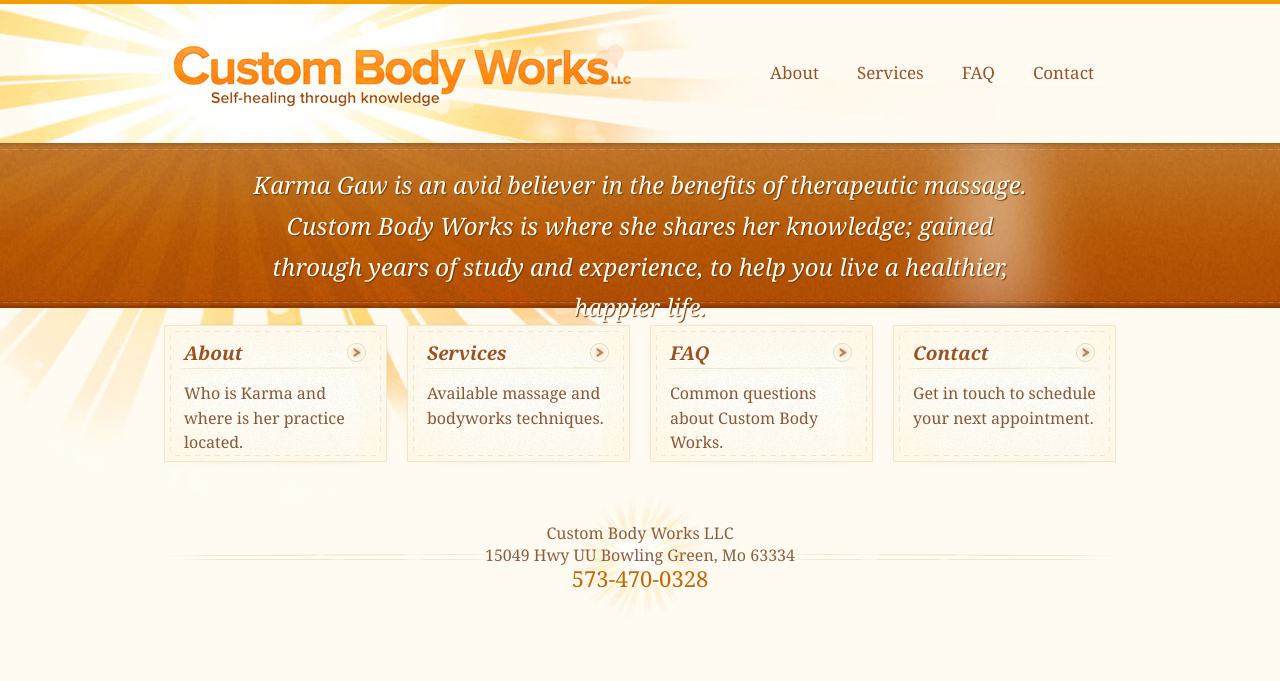
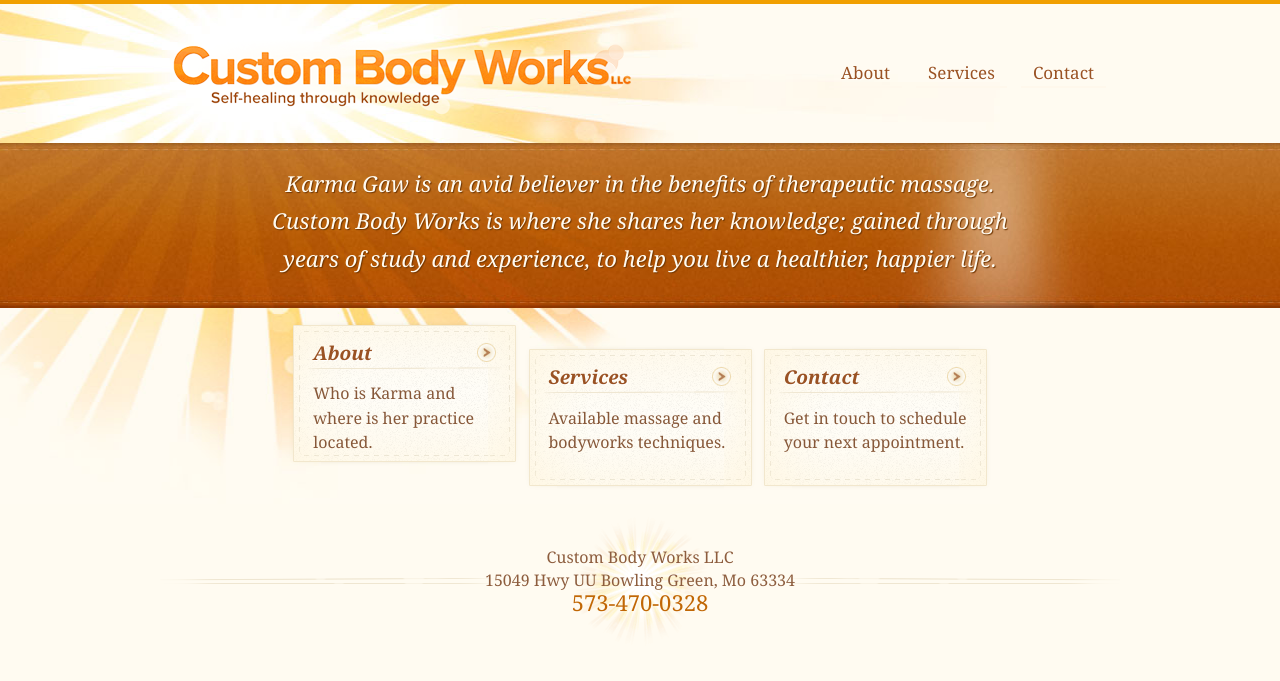
Before and after one commit to tylergaw/custombodyworks, a PHP site: page / in a window 1280 px wide. Shown: the top 681 px of the page. Run offline with PHP 8.4, Linux system fonts and the light colour scheme.

Commit message:
Removes FAQ from nav. Updates payment info

```diff
--- a/about/index.html
+++ b/about/index.html
@@ -32,7 +32,6 @@
 			<ul>
 				<li class="current"><a href="/about">About</a></li>
 				<li><a href="/services">Services</a></li>
-				<li><a href="/faq">FAQ</a></li>
 				<li><a href="/contact">Contact</a></li>
 			</ul>
 		</nav>
--- a/contact/index.html
+++ b/contact/index.html
@@ -31,7 +31,6 @@
 			<ul>
 				<li><a href="/about">About</a></li>
 				<li><a href="/services">Services</a></li>
-				<li><a href="/faq">FAQ</a></li>
 				<li class="current"><a href="/contact">Contact</a></li>
 			</ul>
 		</nav>
--- a/css/cbw.css
+++ b/css/cbw.css
@@ -26,7 +26,6 @@ body
 	color: #8d5d3e;
 	font-family: georgia, times, serif;
 	font-size: 16px;
-	min-width: 960px;
 	padding-bottom: 15px;
 }
 
--- a/css/cbw.home.css
+++ b/css/cbw.home.css
@@ -16,7 +16,8 @@
 	margin: 0 auto;
 	overflow: visible;
 	padding: 0;
-	width: 960px;
+	max-width: 960px;
+  width: 100%;
 }
 
 #home div.content:first-child
@@ -30,7 +31,7 @@
 #summary
 {
 	color: #fffbf1;
-	font-size: 24px;
+	font-size: 22px;
 	font-style: italic;
 	height: 141px;
 	line-height: 1.7em;
@@ -39,19 +40,20 @@
 	position: relative;
   text-align: center;
 	text-shadow: #713703 1px 1px 1px;
-	width: 780px;
+	max-width: 780px;
 }
 
 /*- Page Links ---------------------------------------------------------------------------------------*/
 
 #sitelinks {
+  overflow: hidden;
   padding-top: 15px;
+  text-align: center;
 }
 
 	#sitelinks li
 	{
-		float: left;
-		margin-left: 12px;
+    display: inline-block;
 	}
 
 		#sitelinks li:first-child
@@ -67,6 +69,7 @@
 		font-size: 16px;
 		height: 125px;
 		padding: 20px 24px 0 24px;
+    text-align: left;
 		text-decoration: none;
 		width: 183px;
 	}
--- a/css/cbw.responsive.css
+++ b/css/cbw.responsive.css
@@ -5,7 +5,7 @@
 	body
 	{
 		background: #fffbf1 url(../images/mobile_body_background.jpg) no-repeat left top;
-		min-width: 400px;
+		min-width: 300px;
 		padding-bottom: 0px;
 	}
 
--- a/css/cbw.services.css
+++ b/css/cbw.services.css
@@ -17,6 +17,10 @@
 #pricing-scheduling dt
 {
 	padding-top: 18px;
+}
+
+#pricing-scheduling small {
+  font-size: 14px;
 }
 
 #pricing-scheduling small b
--- a/index.html
+++ b/index.html
@@ -31,7 +31,6 @@
 			<ul>
 				<li><a href="about">About</a></li>
 				<li><a href="services">Services</a></li>
-				<li><a href="faq">FAQ</a></li>
 				<li><a href="contact">Contact</a></li>
 			</ul>
 		</nav>
@@ -47,7 +46,6 @@
 			<ul id="sitelinks">
 				<li><a href="/about"><b>About</b> Who is Karma and where is her practice located.</a></li>
 				<li><a href="/services"><b>Services</b> Available massage and bodyworks techniques.</a></li>
-				<li><a href="/faq"><b>FAQ</b> Common questions about Custom Body Works.</a></li>
 				<li><a href="/contact"><b>Contact</b> Get in touch to schedule your next appointment.</a></li>
 			</ul>
 		</div>
--- a/services/index.html
+++ b/services/index.html
@@ -31,7 +31,6 @@
       <ul>
         <li><a href="/about">About</a></li>
         <li class="current"><a href="/services">Services</a></li>
-        <li><a href="/faq">FAQ</a></li>
         <li><a href="/contact">Contact</a></li>
       </ul>
     </nav>
@@ -111,7 +110,7 @@
 							<li><strong>More than 90 min.</strong> <span>Call for price</span></li>
 						</ul>
             <p>
-              <small>All credit and debit cards accepted.</small>
+              <small><b>Cash, check, and major credit/debit cards accepted.</b></small>
             </p>
 						<p>
 							<b>*</b> <small>These services cannot be scheduled as a single 90 minute service.</small>
```
Also changed, not shown: faq/index.html (+1 -6 lines). Lines whose indentation alone changed are shown as unchanged.
